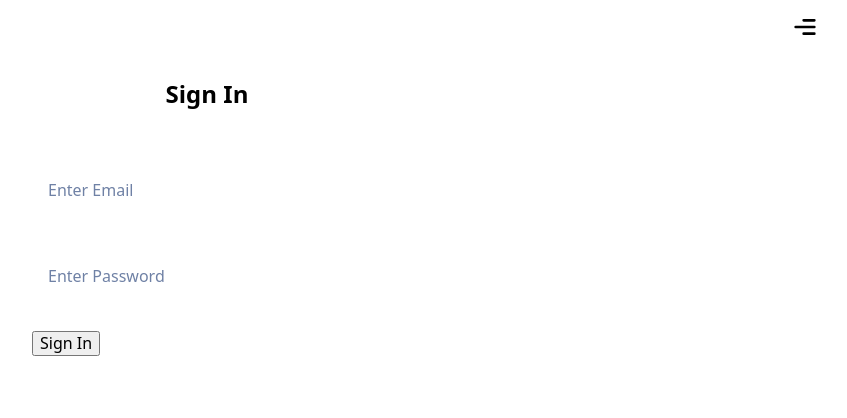
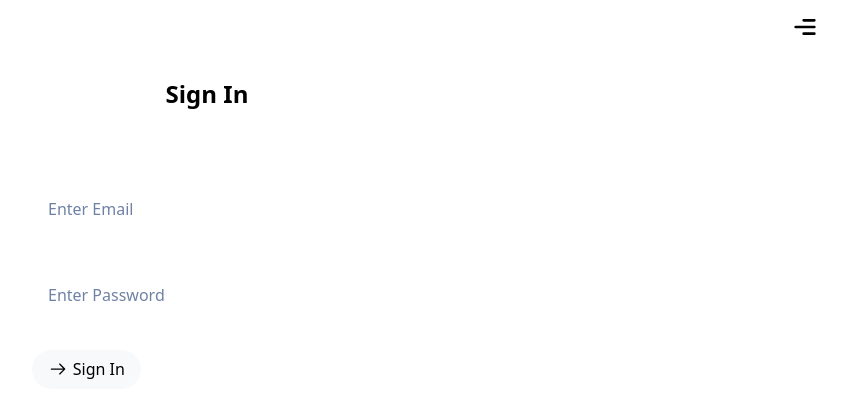
Before and after one commit to jonas060831/lamo-frontend, a React (Vite) app: page /sign-in in a window 1280 px wide. Shown: the top 418 px of the page, without its empty margins (433-1280 px from the left). Built offline with nearby package versions, Linux system fonts and the light colour scheme; no server answers.

Commit message:
added loading state on sign in form

```diff
--- a/src/shared/forms/controls/Buttons/PillButton/PillButton.tsx
+++ b/src/shared/forms/controls/Buttons/PillButton/PillButton.tsx
@@ -7,7 +7,7 @@ type PillButtonProps = {
     title: string
     variant?: 'dynamic' | 'dark' | 'light' | 'success' | 'danger' | 'info' | 'link'
     iconName?: 'arrowRight' | 'loading'
-    handleClick: () => void
+    handleClick?: () => void
 }
 
 import styles from './PillButton.module.css'
--- a/src/shared/forms/signIn/SignInForm.tsx
+++ b/src/shared/forms/signIn/SignInForm.tsx
@@ -6,6 +6,7 @@ import * as authService from '../../../services/authService'
 import { useAuth } from '../../../contexts/UserContext'
 
 import { useNavigate, Navigate } from 'react-router'
+import PillButton from '../controls/Buttons/PillButton/PillButton'
 
 export type basicAuthType = {
   username: string
@@ -22,24 +23,25 @@ const SignInForm = () => {
     password: ''
   })
 
-  const [message, setMessage] = useState<string>('')
+  const [message, setMessage] = useState<string>('1')
+  const [isLoading, setIsLoading] = useState<boolean>(false)
 
   const handleChange = (event: ChangeEvent<HTMLInputElement>) => {
-    setMessage('')
+    setMessage('1')
     setFormData({ ...formData, [event.target.name]: event.target.value })
   }
 
   const handleSubmit = async (event: SubmitEvent<HTMLFormElement>) => {
+    setIsLoading(true)
     event.preventDefault()
-
     try {
       const res = await authService.signIn(formData)
-
       setUser(res)
       navigate('/')
 
     } catch (error) {
       const errorMessage = error instanceof Error ? error.message : 'Server Error'
+      setIsLoading(false)
       setMessage(errorMessage)
     }
   }
@@ -52,7 +54,7 @@ const SignInForm = () => {
     <main className={styles.container}>
       <section style={{ width: '350px', display: 'flex', alignItems: 'center', justifyContent: 'center', flexDirection: 'column', margin: '0px auto' }}>
         <h1>Sign In</h1>
-        <p>{message}</p>
+        <p style={{ visibility: message.length > 1 ? 'visible' : 'hidden', color: 'red' }}>{message}</p>
 
         <form
          className={styles.signInFormContainer}
@@ -80,7 +82,10 @@ const SignInForm = () => {
           />
 
           <div>
-            <button>Sign In</button>
+            <PillButton
+             title='Sign In'
+             iconName={ isLoading ? 'loading' : 'arrowRight'}
+            />
           </div>
         </form>
       </section>
```
Also changed, not shown: src/assets/svgs/power-off.svg (added).
